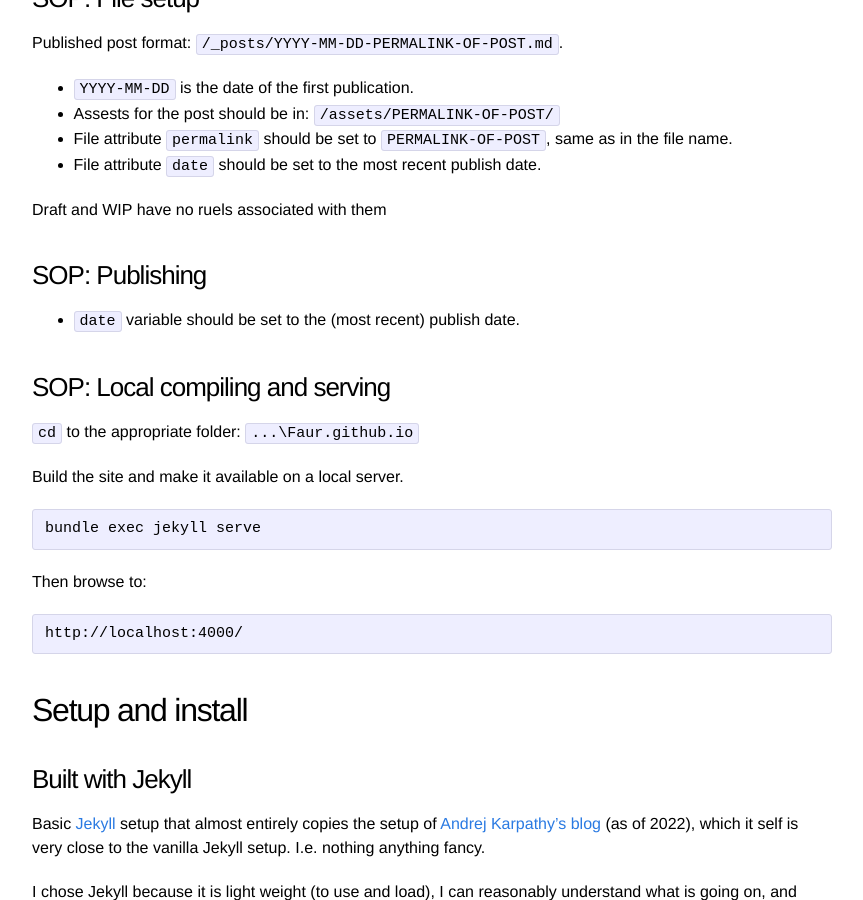
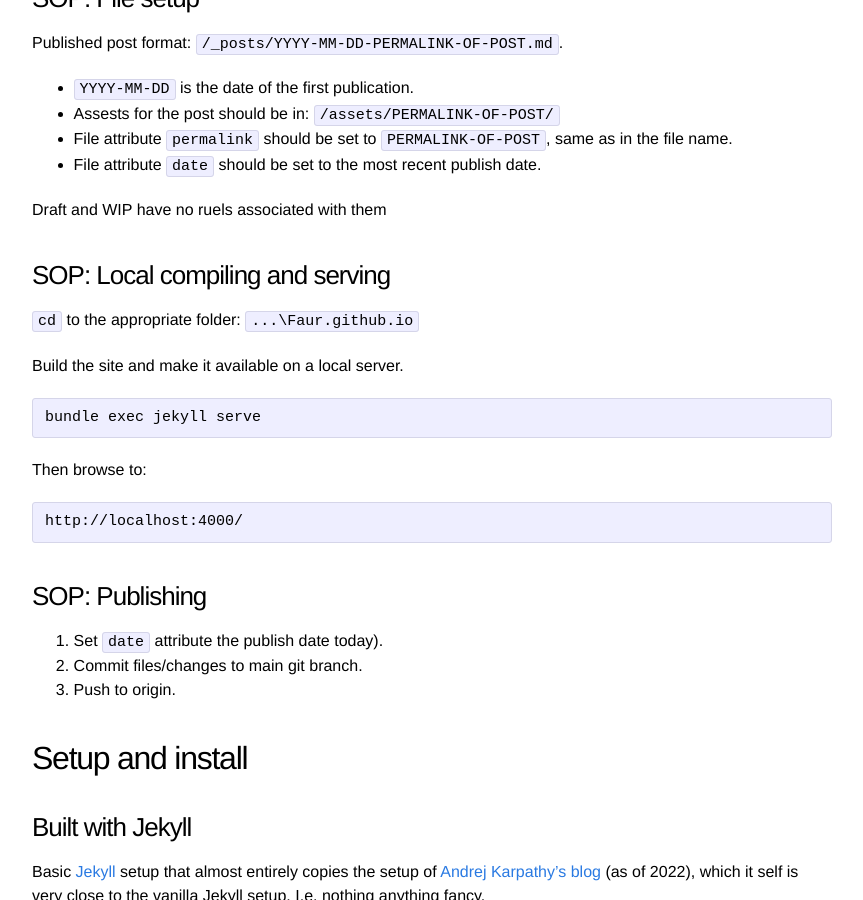
Before and after one commit to Faur/Faur.github.io, a Jekyll site: the page built from _posts/2025-01-04-blog-sop.md, in a window 1280 px wide and 900 px high, scrolled down 350 px. Shown: the whole window, without its empty margins (208-1071 px from the left). Built offline with Jekyll 4.4.1, drawn with Linux system fonts in a browser that asks for light colours.

Commit message:
Add publishing instructions

```diff
--- a/_posts/2025-01-04-blog-sop.md
+++ b/_posts/2025-01-04-blog-sop.md
@@ -24,9 +24,6 @@ Published post format: `/_posts/YYYY-MM-DD-PERMALINK-OF-POST.md`.
 
 Draft and WIP have no ruels associated with them
 
-### SOP: Publishing
-* `date` variable should be set to the (most recent) publish date.
-
 ### SOP: Local compiling and serving
 
 `cd` to the appropriate folder: `...\Faur.github.io`
@@ -38,6 +35,12 @@ Build the site and make it available on a local server.
 Then browse to:
 
     http://localhost:4000/
+
+### SOP: Publishing
+1. Set `date` attribute the publish date today).
+1. Commit files/changes to main git branch.
+1. Push to origin.
+
 
 
 
```
